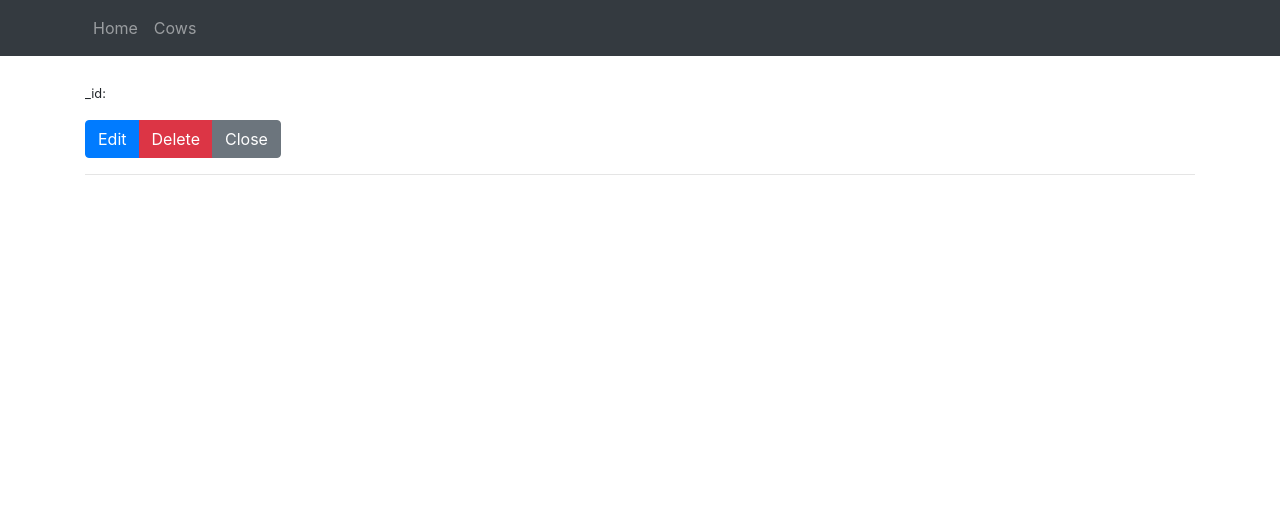
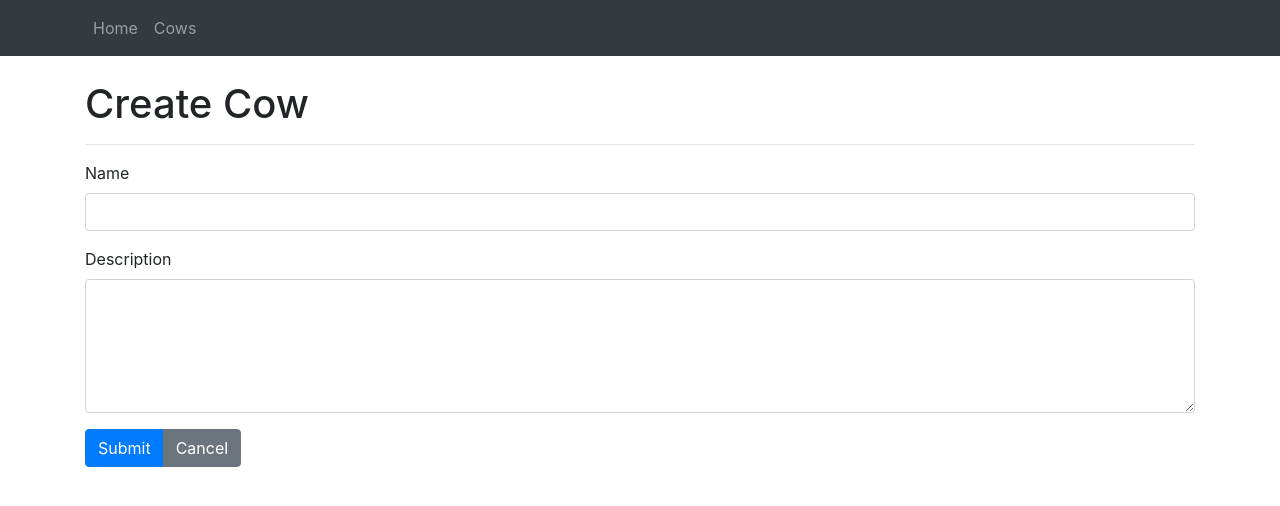
Before and after one commit to underthecode/cows, a React app: page /cows/new in a window 1280 px wide. Shown: the top 506 px of the page. Built offline with nearby package versions, Linux system fonts and the light colour scheme; no server answers.

Commit message:
added CowCreate component

```diff
--- a/frontend/src/components/App.jsx
+++ b/frontend/src/components/App.jsx
@@ -8,6 +8,7 @@ import {
 import Home from './root/Home.jsx';
 import CowList from './cows/CowList.jsx';
 import CowInfo from './cows/CowInfo.jsx';
+import CowCreate from './cows/CowCreate.jsx';
 
 const App = () => {
   return (
@@ -52,6 +53,7 @@ const Main = () => {
     <Switch>
       <Route exact path='/' component={Home} />
       <Route exact path='/cows' component={CowList} />
+      <Route exact path='/cows/new' component={CowCreate} />
       <Route exact path='/cows/:_id' component={CowInfo} />
     </Switch>
   );
--- /dev/null
+++ b/frontend/src/components/cows/CowCreate.jsx
@@ -0,0 +1,69 @@
+import React, { useState } from 'react';
+import { post } from 'axios';
+
+const CowCreate = (props) => {
+  const initialState = { name: '', description: '' };
+  const [cow, setCow] = useState(initialState);
+
+  const handleChange = (event) => {
+    setCow({ ...cow, [event.target.name]: event.target.value });
+  };
+
+  const handleSubmit = (event) => {
+    event.preventDefault();
+    if (!cow.name || !cow.description) return;
+    const postCow = async () => {
+      try {
+        const response = await post('/api/cows', cow);
+        props.history.push(`/cows/${response.data._id}`);
+      } catch (error) {
+        console.log('error', error);
+      }
+    };
+    postCow();
+  };
+
+  const handleCancel = () => {
+    props.history.push('/cows');
+  };
+
+  return (
+    <div>
+      <h1>Create Cow</h1>
+      <hr />
+      <form onSubmit={handleSubmit}>
+        <div className='form-group'>
+          <label>Name</label>
+          <input
+            name='name'
+            type='text'
+            value={cow.name}
+            onChange={handleChange}
+            className='form-control'
+          />
+        </div>
+        <div className='form-group'>
+          <label>Description</label>
+          <textarea
+            name='description'
+            rows='5'
+            value={cow.description}
+            onChange={handleChange}
+            className='form-control'
+          />
+        </div>
+        <div className='btn-group'>
+          <input type='submit' value='Submit' className='btn btn-primary' />
+          <button
+            type='button'
+            onClick={handleCancel}
+            className='btn btn-secondary'>
+            Cancel
+          </button>
+        </div>
+      </form>
+    </div>
+  );
+};
+
+export default CowCreate;
```
